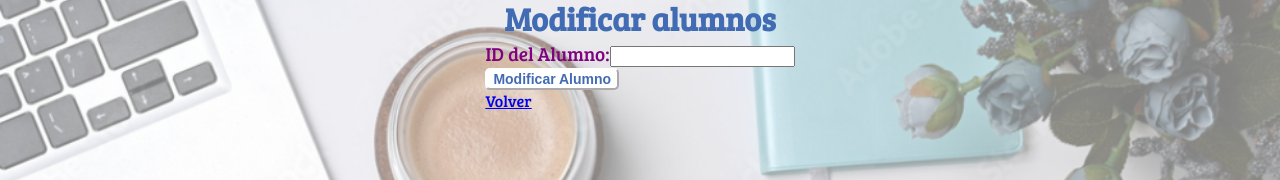
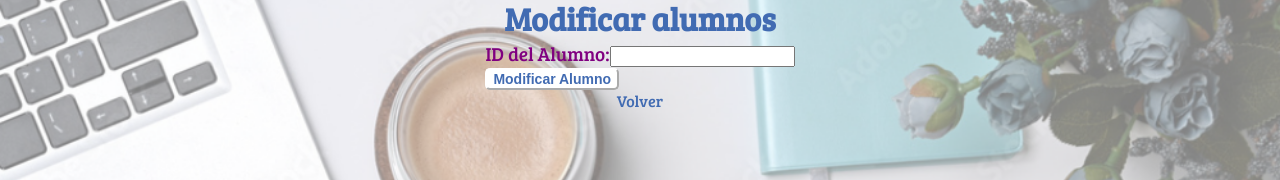
Before and after one commit to Irinath/TPO-grupo12.7, a plain HTML site: page html/alumno_modificar.html in a window 1280 px wide. Shown: the part 118-298 px from the top of the page. Drawn offline with nearby package versions, Linux system fonts and the light colour scheme; a web font is replaced by a local one.

Commit message:
cambio en clase de boton enviar en alumno_modificar

```diff
--- a/html/alumno_modificar.html
+++ b/html/alumno_modificar.html
@@ -53,7 +53,7 @@
             <label for="idalumno">ID del Alumno:</label>
             <input type="number" v-model.number="idalumno" id="idalumno" required><br>
             <button type="submit" class="modifica__btn" style="cursor: pointer;">Modificar Alumno</button>
-            <div calss="form_modifica_volverbtn">
+            <div class="form-field formulario__grupo-btn-enviar">
               <a href="/index.html">Volver</a>
             </div>
             <!-- <a href="administracion.html">Administración</a> -->
```
